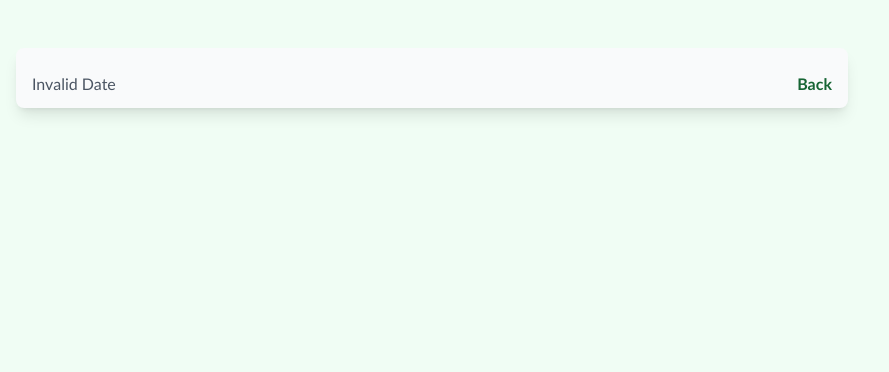
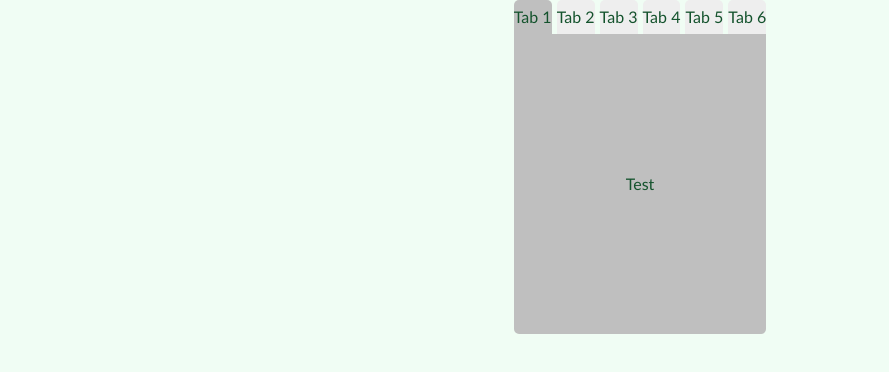
Before and after one commit to Digitallcore/composition-api, a Vue app: page /test in a window 1280 px wide. Shown: the top 372 px of the page, without its empty margins (0-889 px from the left). Built offline with nearby package versions, Linux system fonts and the light colour scheme; no server answers.

Commit message:
add reusable tabs component

```diff
--- /dev/null
+++ b/src/components/Tab.vue
@@ -0,0 +1,26 @@
+<script setup>
+import { inject } from 'vue'
+
+/* eslint-disable */
+const props = defineProps({
+  title: String
+})
+const selectedTitle = inject('selectedTitle')
+</script>
+
+<template>
+  <div class="tabs__content" v-show="selectedTitle === title">
+    <slot />
+  </div>
+</template>
+
+<style>
+.tabs__content {
+  background-color: #bfbfbf;
+  min-height: 300px;
+  display: grid;
+  place-items: center;
+  border-radius: 0 0 5px 5px;
+  padding: 10px;
+}
+</style>
--- /dev/null
+++ b/src/components/TabsWrapper.vue
@@ -0,0 +1,52 @@
+<script setup>
+import { useSlots, ref , provide} from 'vue'
+const slots = useSlots()
+const tabTitles = ref(slots.default().map(tab => tab.props.title))
+const selectedTitle = ref(tabTitles.value[0])
+provide('selectedTitle', selectedTitle)
+</script>
+
+<template>
+  <div class="tabs">
+    <ul class="tabs__header">
+      <li
+          v-for="title in tabTitles"
+          :key="title"
+          class="tabs__item"
+          :class="{ selected: selectedTitle === title}"
+          @click="selectedTitle = title"
+      >
+        {{ title }}
+      </li>
+    </ul>
+    <slot />
+  </div>
+</template>
+
+<style>
+.tabs {
+  max-width: 80vw;
+  margin: 0 auto;
+}
+.tabs__header {
+  list-style: none;
+  padding: 0;
+  margin: 0;
+  display: flex;
+  justify-content: space-between;
+  gap: 5px;
+}
+.tabs__item {
+  flex: 1;
+  background-color: #eee;
+  padding: 5px 0;
+  border-radius: 5px 5px 0 0;
+  transition: .4s all ease-out;
+  cursor: pointer;
+  user-select: none;
+}
+.tabs__item.selected {
+  background-color: #bfbfbf;
+}
+
+</style>
--- /dev/null
+++ b/src/pages/TestPage.vue
@@ -0,0 +1,49 @@
+<script setup>
+import TabsWrapper from '@/components/TabsWrapper.vue'
+import TabItem from '@/components/Tab.vue'
+import axios from 'axios'
+import {ref} from 'vue'
+const post = ref([
+
+])
+const test = ref(0)
+const fetchText = async () => {
+  try{
+    test.value += 1
+    const fetch = await axios.get('https://domotekhnika.ru/api/v1/news', {
+      params: {
+        page: test.value,
+        limit: 1
+      }
+    })
+    const res = fetch.data.data.news[0].shortText
+    post.value.push(res)
+    console.log(res)
+  }
+  catch (e) {
+    console.log(e.responce)
+  }
+  return {post}
+}
+
+</script>
+
+<template>
+  <TabsWrapper>
+    <TabItem title="Tab 1" id="1">{{ post.shortText }} <button @click="fetchText">Test</button></TabItem>
+    <TabItem title="Tab 2" id="2">{{ post }} <button @click="fetchText">Test</button></TabItem>
+    <TabItem title="Tab 3" id="3">Content from Tab 3 Lorem ipsum dolor sit amet consectetur, adipisicing elit.
+      Voluptates,
+      ipsa.</TabItem>
+    <TabItem title="Tab 4" id="4">Content from Tab 4 Lorem ipsum dolor sit amet.</TabItem>
+    <TabItem title="Tab 5" id="5">Content from Tab 5 Lorem ipsum dolor sit amet consectetur adipisicing elit. Tempora
+      maiores ab minima. Facere mollitia tempora soluta, commodi beatae sit. Distinctio.</TabItem>
+    <TabItem title="Tab 6" id="6">Content from Tab 6</TabItem>
+  </TabsWrapper>
+</template>
+
+<style>
+* {
+  box-sizing: border-box;
+}
+</style>
--- a/src/router/index.js
+++ b/src/router/index.js
@@ -1,6 +1,7 @@
 import { createRouter, createWebHistory } from 'vue-router'
 import Main from '@/pages/Main.vue'
 import PageNews from '@/pages/PageNews.vue'
+import TestPage from "@/pages/TestPage";
 const routes = [
   {
     path: '/',
@@ -10,6 +11,10 @@ const routes = [
   {
     path: '/:slug',
     component: PageNews
+  },
+  {
+    path: "/test",
+    component: TestPage
   }
 ]
 
```
